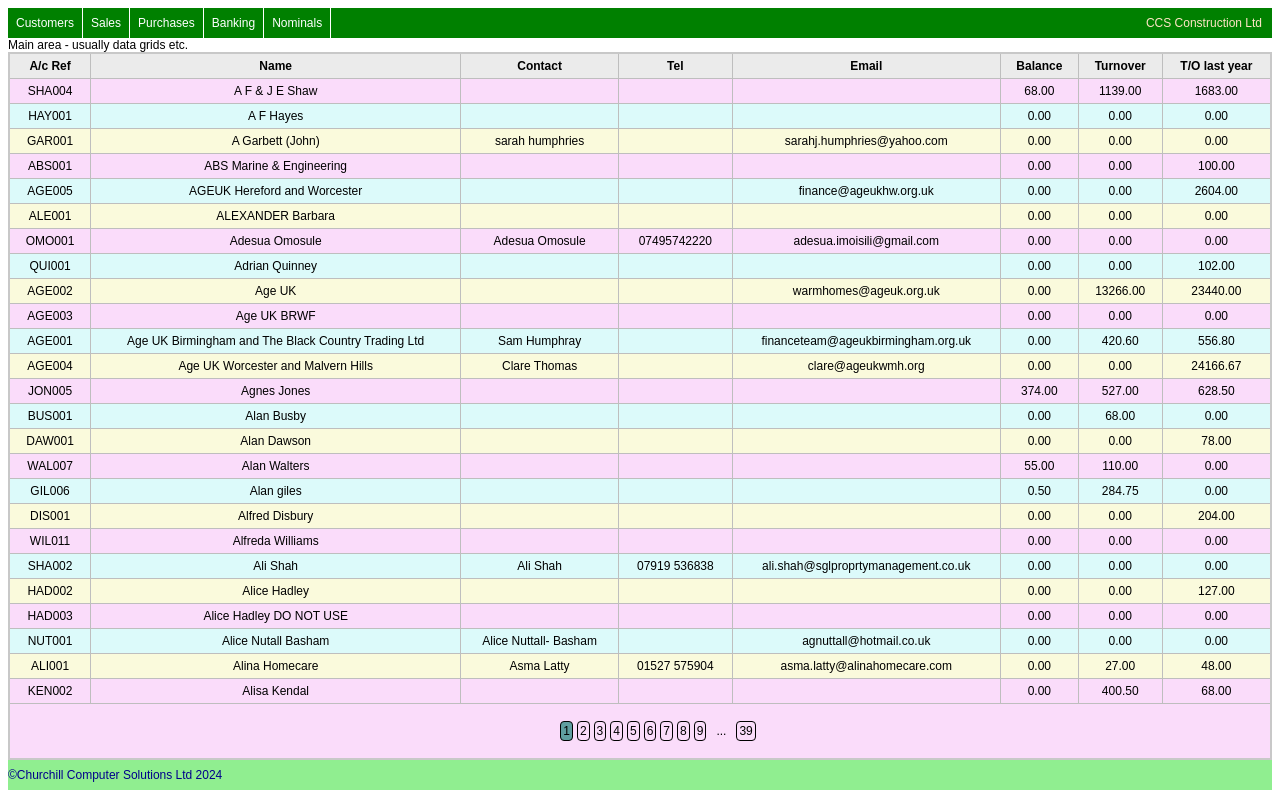
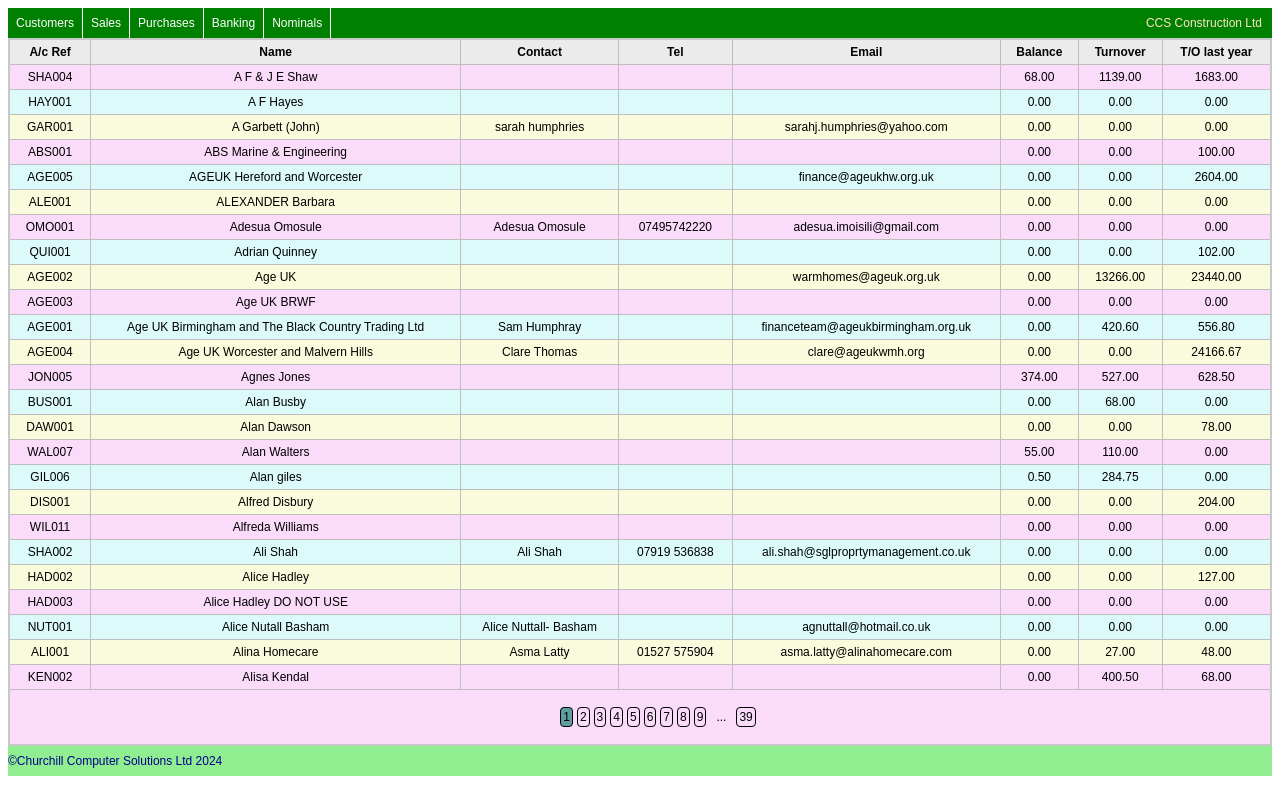
Before and after one commit to MarkFarmiloe/sage-viewer, a plain HTML site: page index.html in a window 1280 px wide. Drawn offline with Linux system fonts and the light colour scheme.

Commit message:
Comment out what should have been a comment :-(

```diff
--- a/index.html
+++ b/index.html
@@ -19,7 +19,7 @@
         Side bar for shortcuts perhaps
     </section>
     <main>
-        Main area - usually data grids etc.
+        <!-- Main area - usually data grids etc. -->
         <table id="data">
             <thead id="thead"></thead>
             <tbody id="tbody"></tbody>
```
